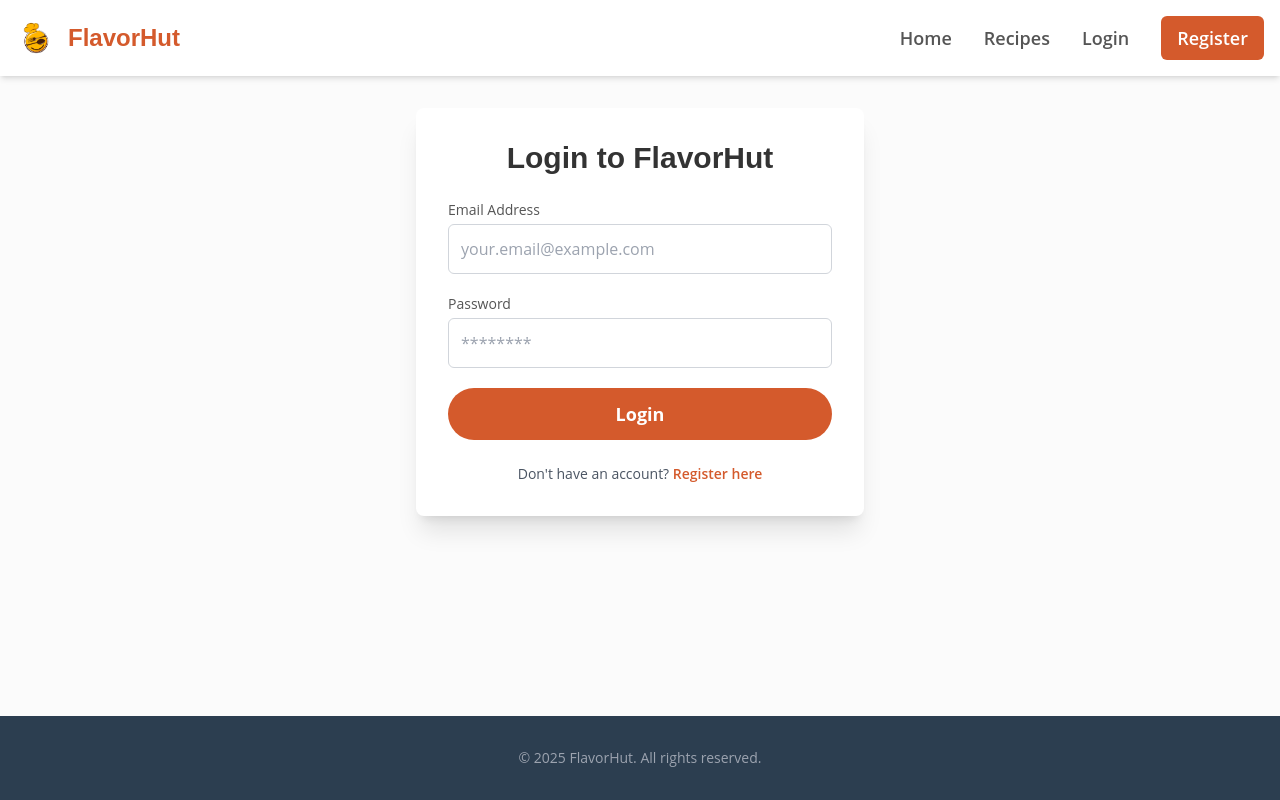
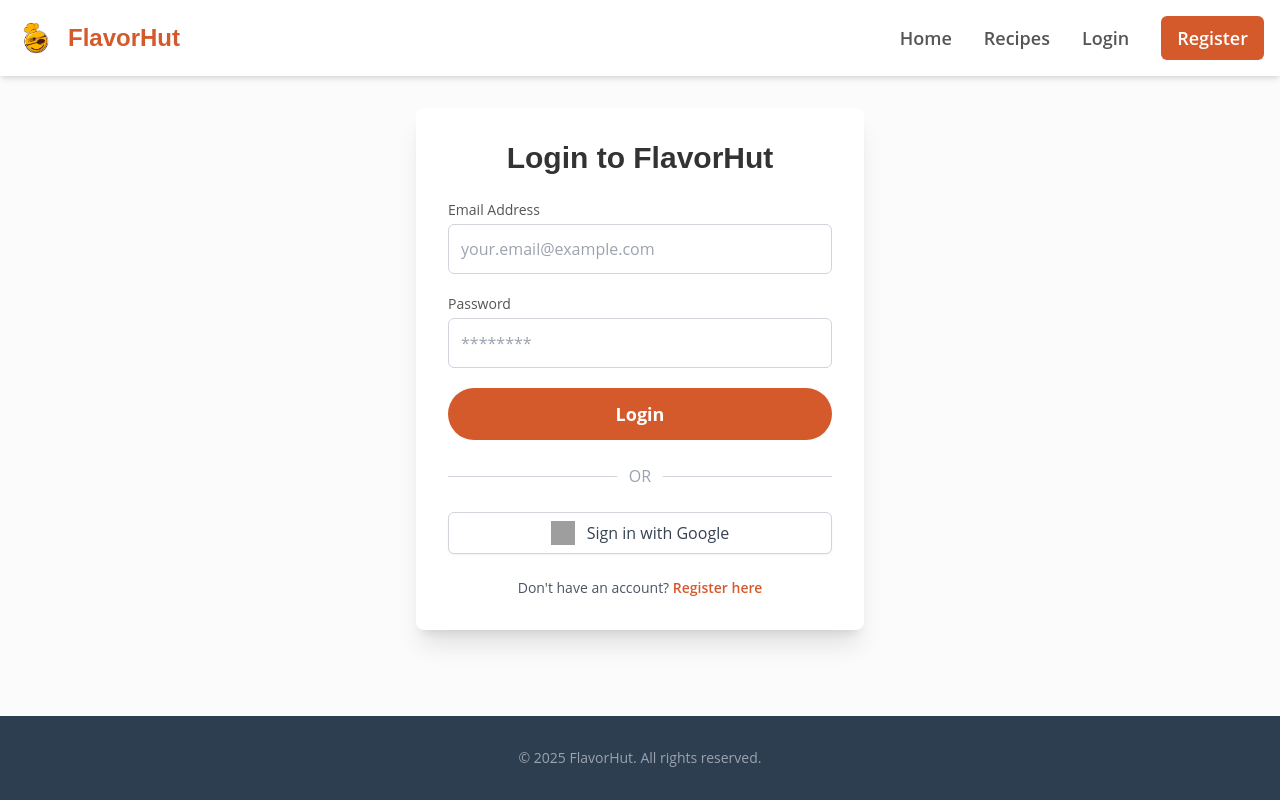
Before and after one commit to Jyoti-Singh15/Flavourhut, a React (Vite) app in the folder flavorhut-app/: page /login in a window 1280 px wide. Built offline with nearby package versions, Linux system fonts and the light colour scheme; no server answers; grey boxes are pictures that could not be loaded.

Commit message:
Update LoginPage.jsx

```diff
--- a/flavorhut-app/src/pages/LoginPage.jsx
+++ b/flavorhut-app/src/pages/LoginPage.jsx
@@ -83,6 +83,21 @@ function LoginPage() {
 
           </Button>
         </form>
+        <div className="flex items-center my-6">
+          <div className="flex-grow h-px bg-gray-300" />
+          <span className="mx-3 text-gray-400">OR</span>
+          <div className="flex-grow h-px bg-gray-300" />
+        </div>
+        <button
+          type="button"
+          onClick={() => {
+            window.location.href = `${import.meta.env.VITE_API_URL}/api/auth/google`;
+          }}
+          className="w-full flex items-center justify-center gap-3 border border-gray-300 rounded-md py-2 px-4 bg-white hover:bg-gray-50 transition-colors shadow-sm"
+        >
+          <img src="/google-tile.webp" alt="Google logo" className="w-6 h-6" />
+          <span className="text-gray-700 font-medium">Sign in with Google</span>
+        </button>
         <p className="text-center text-sm text-gray-600 mt-6">
           Don't have an account? <Link to="/register" className="text-primary-accent hover:underline font-semibold">Register here</Link>
         </p>
```
